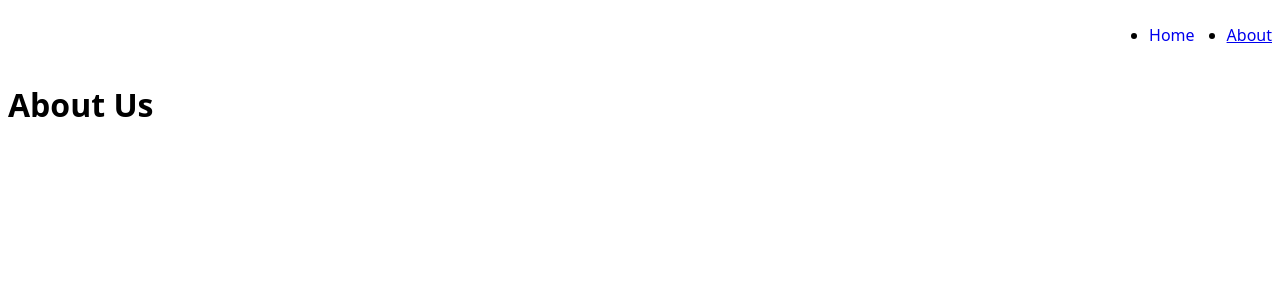
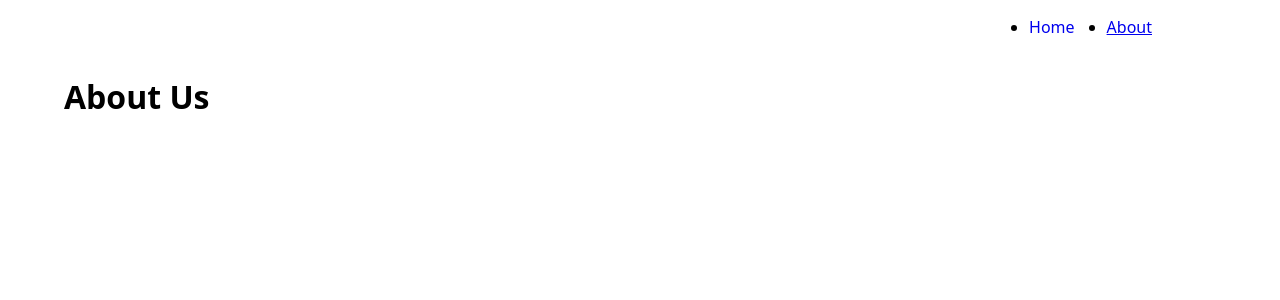
Before and after one commit to apcurran/react-router-data-mode-demo, a React (Vite) app: page /about in a window 1280 px wide. Shown: the top 300 px of the page. Built offline with nearby package versions, Linux system fonts and the light colour scheme.

Commit message:
Adjustments to spacing for nav and wrapper

```diff
--- a/src/App.css
+++ b/src/App.css
@@ -1,3 +1,8 @@
+.wrapper-site {
+    margin-inline: auto;
+    width: min(90rem, 90%);
+}
+
 .page-title {
     margin-bottom: 5rem;
 }
@@ -15,6 +20,7 @@
     :scope {
         display: flex;
         justify-content: flex-end;
+        padding-inline: 4rem;
     }
 
     ul {
--- a/src/App.jsx
+++ b/src/App.jsx
@@ -17,14 +17,16 @@ function App() {
     const posts = useLoaderData();
 
     return (
+        <>
+            <Nav />
             <div className="wrapper-site">
-            <Nav />
                 <main>
                     <h1 className="page-title">Recent Posts</h1>
                     <AddPostPopover />
                     <PostList posts={posts} />
                 </main>
             </div>
+        </>
     );
 }
 
--- a/src/index.css
+++ b/src/index.css
@@ -1,5 +1,9 @@
 * {
     box-sizing: border-box;
+}
+
+body {
+    margin: 0;
 }
 
 body,
```
Lines whose indentation alone changed are shown as unchanged.
